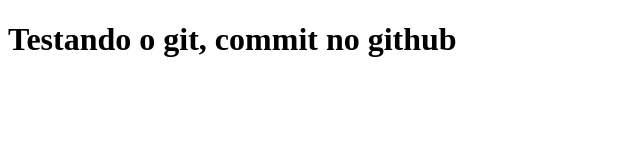
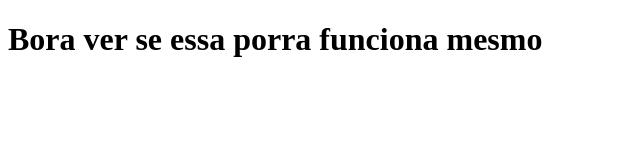
Before and after one commit to mesquitta06/portfolio, a plain HTML site: page index.html in a window 1280 px wide. Shown: the whole page, without its empty margins (0-640 px from the left). Drawn offline with Linux system fonts and the light colour scheme.

Commit message:
segundo commit

```diff
--- a/index.html
+++ b/index.html
@@ -7,7 +7,7 @@
     <title>Document</title>
 </head>
 <body>
-    <h1>Testando o git, commit no github</h1>
+    <h1>Bora ver se essa porra funciona mesmo</h1>
 
 </body>
 </html>
```
